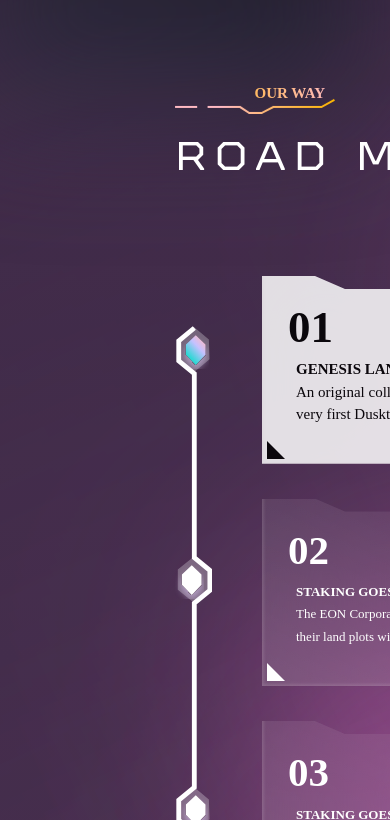
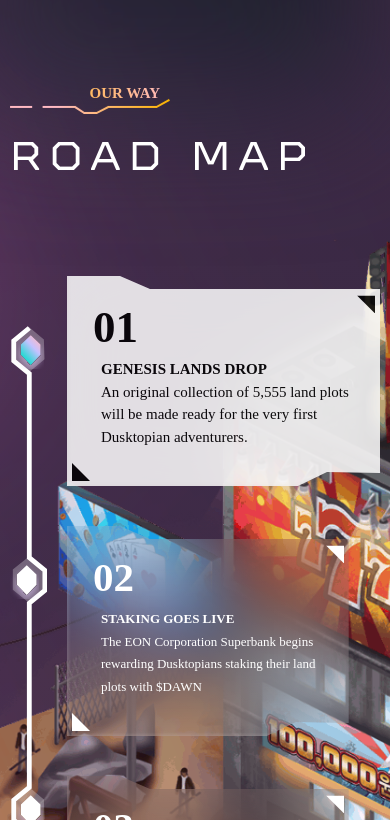
Before and after one commit to DmitryBalandin/Lending-Cosmos-React-scss-Typescript, a React app: page /0 in a window 390 px wide. Shown: the part 1716-2536 px from the top of the page. Built offline with nearby package versions, Linux system fonts and the light colour scheme.

Commit message:
page RoadMap id adapt, del bug oage fuction

```diff
--- a/src/componenets/BurgerMenu/index.tsx
+++ b/src/componenets/BurgerMenu/index.tsx
@@ -22,7 +22,9 @@ export const BurgerMenu: React.FC<BurgerMenuProps> = ({ isOpen, setIsOpen }) =>
         <>
             <input type="checkbox" className={cl(styles.burgerCheckbox)} checked={isOpen} />
             <label className={cl(styles.burgerLabel)} onClick={handleClick} htmlFor={cl(styles.burgerCheckbox)}></label>
-            <div className={cl(styles.burgerContainer)} style={!isOpen ? { transform: 'translateX(+100%)' } : null}>
+            <div className={cl(styles.burgerContainer)}
+            style={!isOpen ? { transform: 'translateX(100%)' } : null}
+            >
                 <ul className={cl(styles.burgerMenu)}>
                     {links.map((link, index, array) => {
                         return (
--- a/src/componenets/ButtonsCards/styles.module.scss
+++ b/src/componenets/ButtonsCards/styles.module.scss
@@ -2,8 +2,11 @@
     display: flex;
     flex-direction: column;
     justify-content: space-between;
+    height: 100%;
 
-    height: 100%;
+    @media(max-width:768px) {
+        gap: 40px;
+    }
 
     &Container {
         display: inline-block;
@@ -20,6 +23,11 @@
         text-align: left;
         transition: 1s;
 
+        @media(max-width:768px) {
+            width: max(90%, 228px)
+        }
+
+
         &:before {
             position: absolute;
             content: url(./image/Vector.svg);
@@ -30,10 +38,11 @@
             height: 18px;
 
         }
+
         &::after {
             position: absolute;
             content: url(./image/Vector.svg);
-            right:5px;
+            right: 5px;
             top: 13px;
             z-index: 1;
             transform: rotate(180deg);
@@ -49,6 +58,10 @@
             opacity: 0.85;
             transition: 1s;
 
+            @media(max-width:768px) {
+                width: max(100%, 243px)
+            }
+
             &:before {
                 position: absolute;
                 content: url(./image/VectorIsActive.svg);
@@ -59,10 +72,11 @@
                 height: 18px;
 
             }
+
             &::after {
                 position: absolute;
                 content: url(./image/VectorIsActive.svg);
-                right:5px;
+                right: 5px;
                 top: 13px;
                 z-index: 1;
                 transform: rotate(180deg);
@@ -74,6 +88,7 @@
     &Item {
         padding: 40px 30px 38px 26px;
         cursor: pointer;
+
         &Active {
             @extend .buttonCardsItem;
         }
--- a/src/componenets/ImageRoadMap/styles.module.scss
+++ b/src/componenets/ImageRoadMap/styles.module.scss
@@ -1,12 +1,16 @@
 .container {
     height: max(200vh + 100px);
-    width: max(200%);
+    width: max(300%);
     overflow: hidden;
     padding-left: 250px;
     position: absolute;
     left: 0px;
     top:0px;
     z-index: -1;
+    @media(max-width:1200px){
+        left:calc(-1200px + 100%);
+
+    }
     img{
         padding-top: 100px;
         width: 2000px;
--- a/src/pages/FactionsPage/styles.module.scss
+++ b/src/pages/FactionsPage/styles.module.scss
@@ -5,7 +5,7 @@
     display: flex;
     align-items: center;
     justify-content: space-between;
-
+    overflow: hidden;
     @media (max-width: 992px) {
         flex-wrap: wrap;
         justify-content: center;
@@ -36,12 +36,14 @@
         background: url('./image/image\ Planet.jpg') center no-repeat no-repeat;
         background-size: cover;
         padding: 35px 50px;
-        @media(max-width:992px){
+
+        @media(max-width:992px) {
             background: url('./image/image\ Planet\ turn\ left.jpg') center no-repeat no-repeat;
-        background-size: cover;
+            background-size: cover;
 
         }
-        @media(max-width:400px){
+
+        @media(max-width:400px) {
             padding: 35px 20px;
         }
 
@@ -79,7 +81,8 @@
 .navigater {
     display: flex;
     gap: 30px;
-    @media(max-width:400px){
+
+    @media(max-width:400px) {
         gap: 10px;
     }
 
@@ -119,7 +122,8 @@
         top: -19px;
         left: 0;
         transform: translateX(-50%);
-        @media(max-width:500px){
+
+        @media(max-width:500px) {
 
             left: 90%;
 
--- a/src/pages/RoadMapPage/styles.module.scss
+++ b/src/pages/RoadMapPage/styles.module.scss
@@ -12,6 +12,9 @@
 
         background-size: cover;
         padding: 85px 50px;
+        @media(max-width:500px){
+            padding: 85px 10px;
+        }
 
         &::before {
             content: "";
@@ -30,15 +33,22 @@
 
 .menu{
     display: flex;
-
     gap: 50px;
-
+    @media(max-width:500px){
+        gap:20px
+    }
     &SVGnavigation{
         padding-top: 50px;
     }
 }
 .container{
     margin-left: 125px;
+    @media(max-width:800px){
+        margin-left: 50px;
+    }
+    @media(max-width:500px){
+        margin-left: 0;
+    }
 }
 .titleSection{
     margin-bottom:17px;
```
